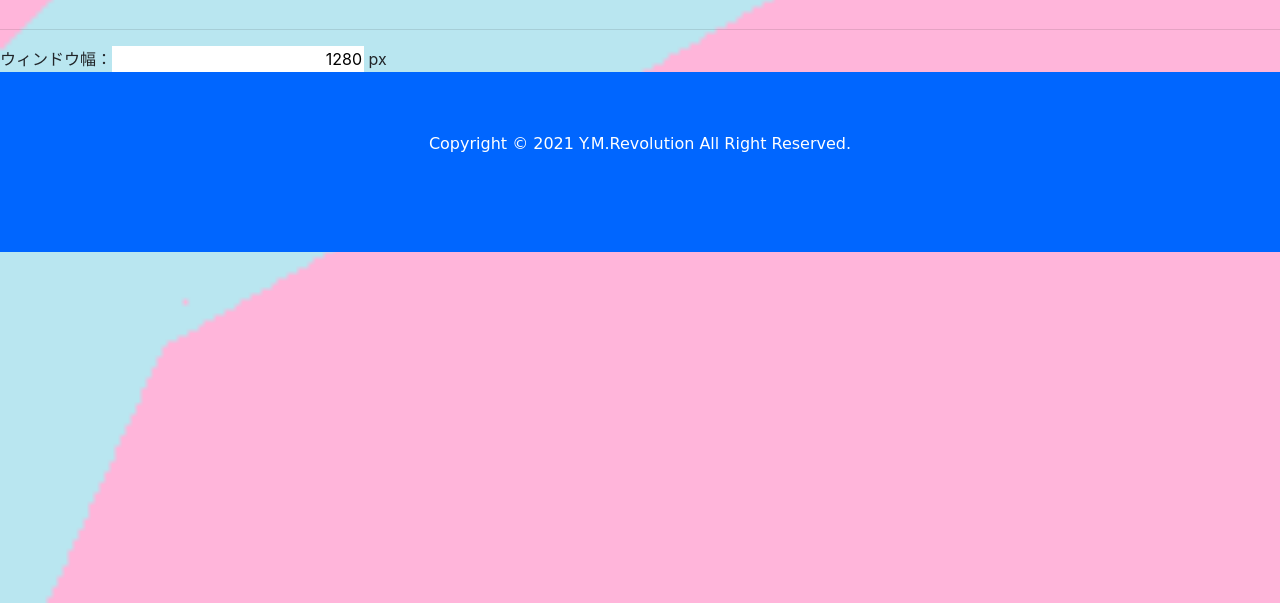
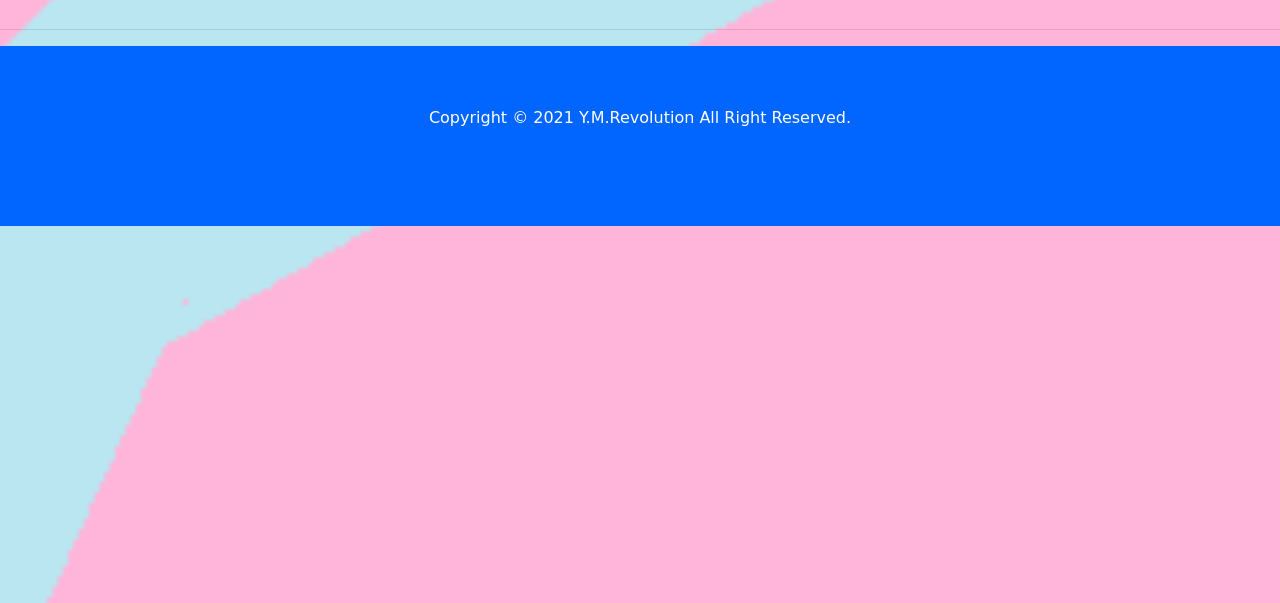
Before and after one commit to MizutiCentral/YMRevolution, a plain HTML site: page history.html in a window 1280 px wide. Shown: the part 197-800 px from the top of the page. Drawn offline with nearby package versions, Linux system fonts and the light colour scheme; files whose address does not match are found by name.

Commit message:
Add files via upload

```diff
--- a/history.html
+++ b/history.html
@@ -45,10 +45,6 @@
         <script src="https://code.jquery.com/jquery-3.5.1.slim.min.js" integrity="sha384-DfXdz2htPH0lsSSs5nCTpuj/zy4C+OGpamoFVy38MVBnE+IbbVYUew+OrCXaRkfj" crossorigin="anonymous"></script>
         <script src="https://cdn.jsdelivr.net/npm/bootstrap@4.5.3/dist/js/bootstrap.bundle.min.js" integrity="sha384-ho+j7jyWK8fNQe+A12Hb8AhRq26LrZ/JpcUGGOn+Y7RsweNrtN/tE3MoK7ZeZDyx" crossorigin="anonymous"></script>
 
-        <form name="calcSize">
-            ウィンドウ幅：<input style="border-width:0px; text-align:right;" type="text" readonly name="width"> px
-        </form>
-
         <div class="headder">
             <p class="copy">Copyright © 2021 Y.M.Revolution All Right Reserved.</p>
         </div>
```
Also changed, not shown: index.html (+0 -4 lines).
